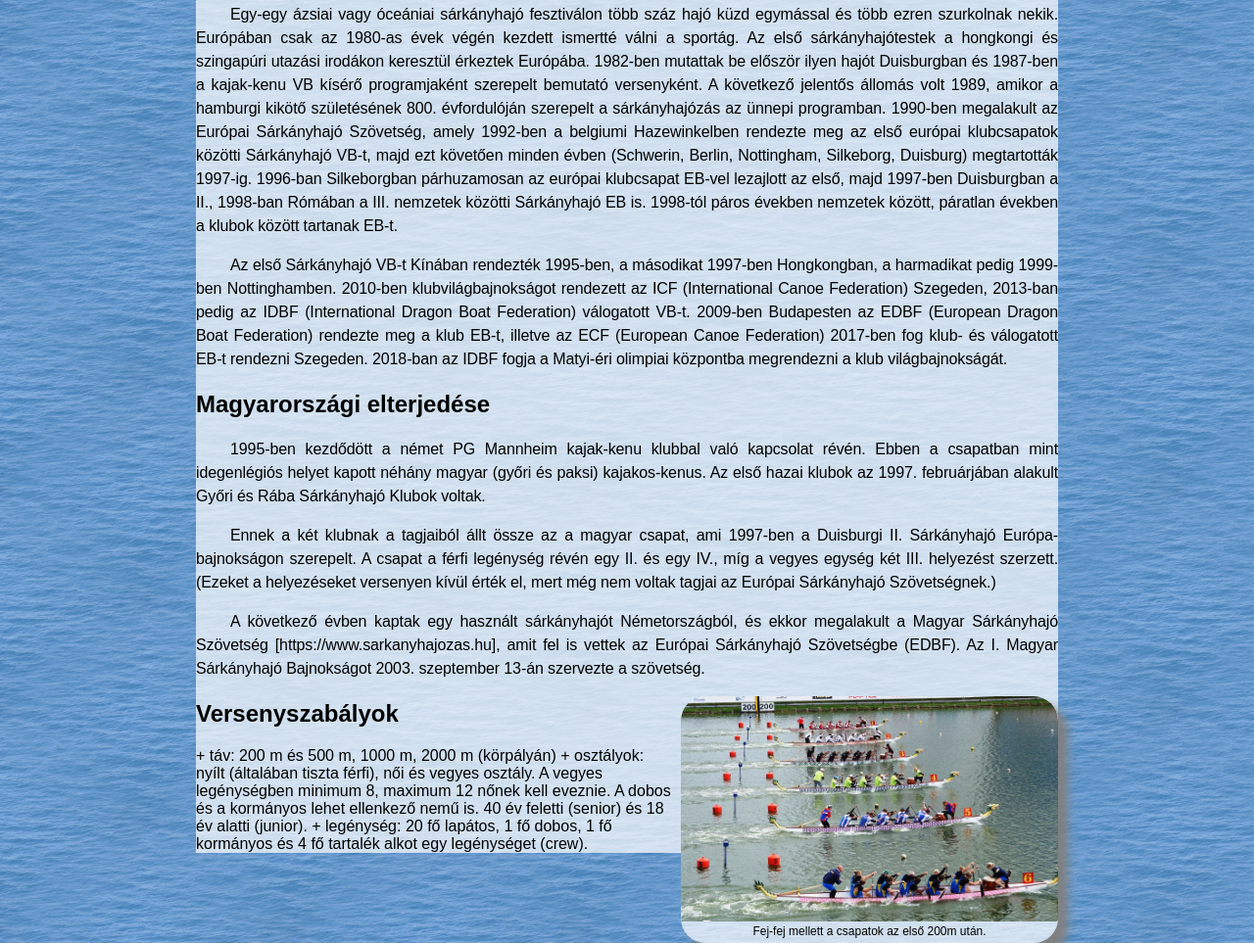
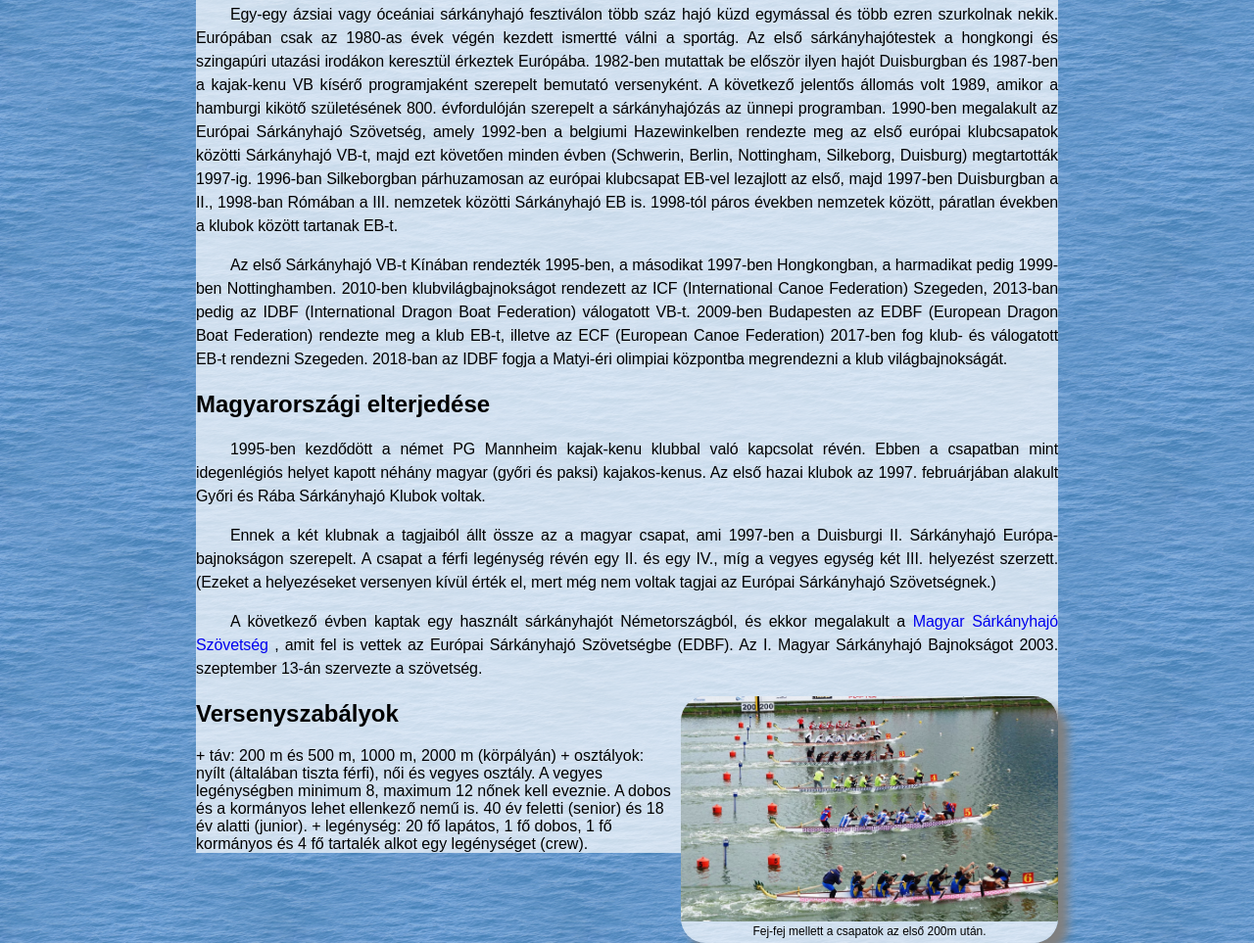
Before and after one commit to sz0csg4b0r/sarkanyhajo2, a plain HTML site: page index.html in a window 1280 px wide. Shown: the part 505-1468 px from the top of the page at 98% size. Drawn offline with Linux system fonts and the light colour scheme; files whose address does not match are found by name.

Commit message:
feat:add-link

```diff
--- a/index.html
+++ b/index.html
@@ -89,10 +89,15 @@
 
       <p>
         A következő évben kaptak egy használt sárkányhajót Németországból, és
-        ekkor megalakult a Magyar Sárkányhajó Szövetség
-        [https://www.sarkanyhajozas.hu], amit fel is vettek az Európai
-        Sárkányhajó Szövetségbe (EDBF). Az I. Magyar Sárkányhajó Bajnokságot
-        2003. szeptember 13-án szervezte a szövetség.
+        ekkor megalakult a
+
+        <a href="https://www.sarkanyhajozas.hu" target="_blank"
+          >Magyar Sárkányhajó Szövetség</a
+        >
+
+        , amit fel is vettek az Európai Sárkányhajó Szövetségbe (EDBF). Az I.
+        Magyar Sárkányhajó Bajnokságot 2003. szeptember 13-án szervezte a
+        szövetség.
       </p>
 
       <div class="kepkeret">
```
